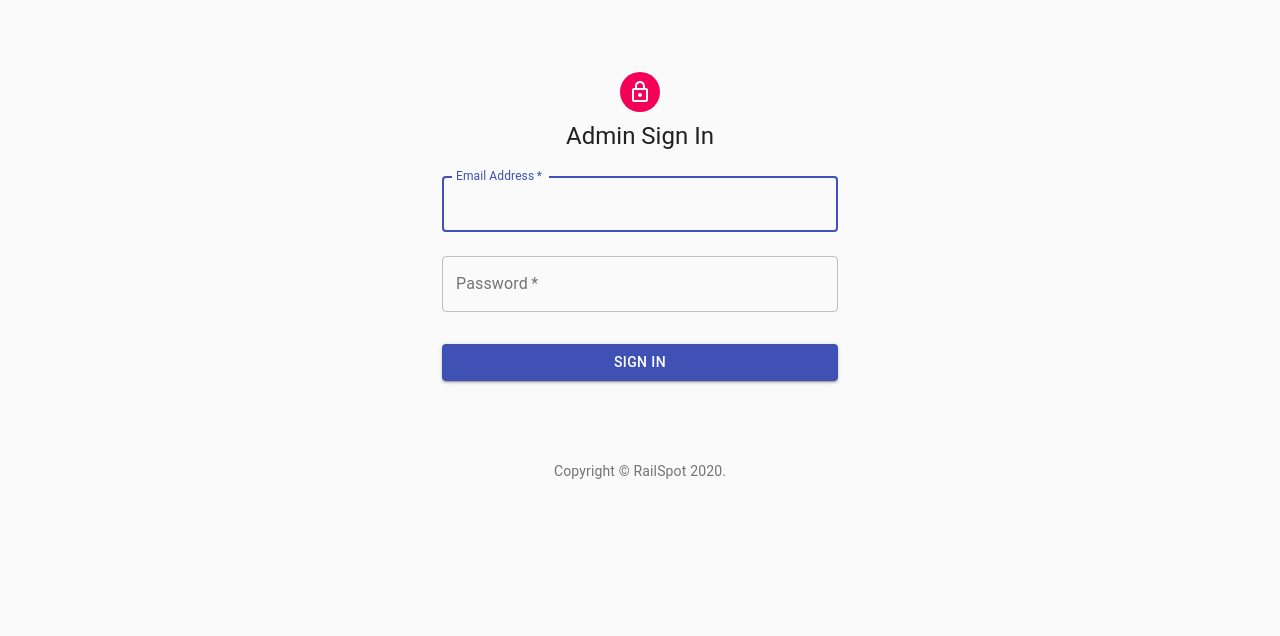
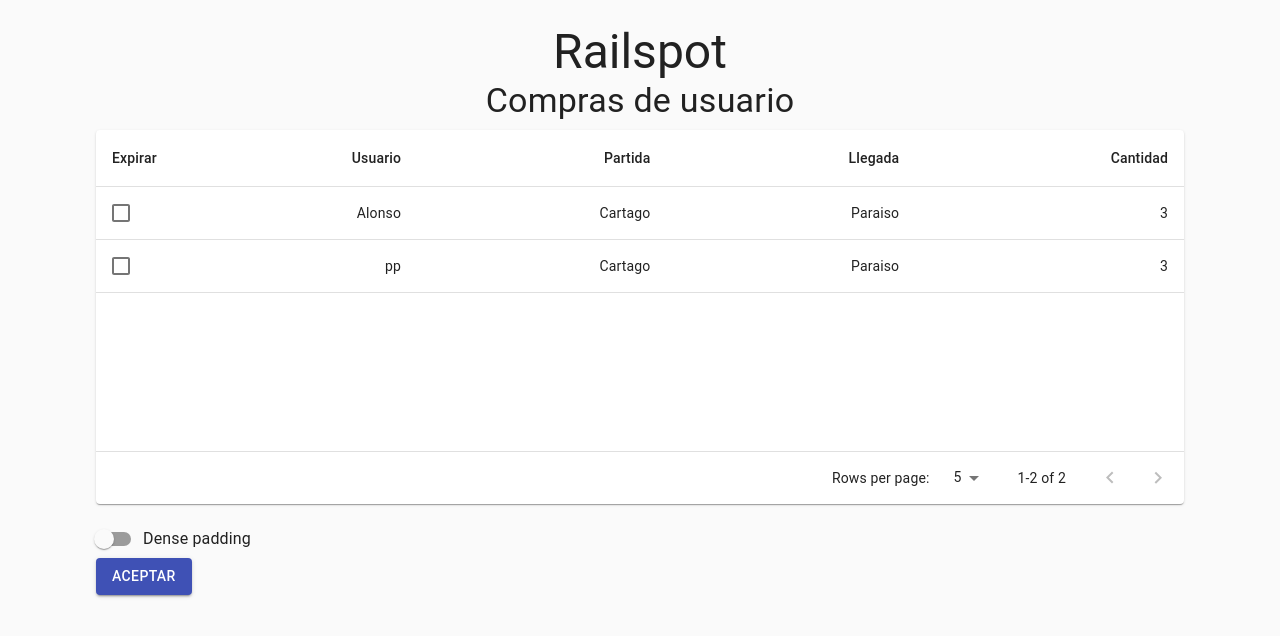
Before and after one commit to AlonsoJimenez/Frontend, a React (Create React App) app in the folder frontend/: page / in a window 1280 px wide. Shown: the top 636 px of the page. Built offline with nearby package versions, Linux system fonts and the light colour scheme.

Commit message:
Se crea pagina para visualizar las compras de usuarios

```diff
--- a/frontend/package.json
+++ b/frontend/package.json
@@ -12,7 +12,9 @@
     "@testing-library/react": "^9.5.0",
     "@testing-library/user-event": "^7.2.1",
     "axios": "^0.19.2",
+    "bootstrap": "^4.5.2",
     "react": "^16.13.1",
+    "react-bootstrap": "^1.3.0",
     "react-dom": "^16.13.1",
     "react-google-maps": "3.1.1",
     "react-native-gesture-handler": "^1.7.0",
--- /dev/null
+++ b/frontend/src/TableTickets.js
@@ -0,0 +1,250 @@
+import React from 'react';
+import PropTypes from 'prop-types';
+import Button from '@material-ui/core/Button';
+import Box from '@material-ui/core/Box';
+import { lighten, makeStyles } from '@material-ui/core/styles';
+import Table from '@material-ui/core/Table';
+import TableBody from '@material-ui/core/TableBody';
+import TableCell from '@material-ui/core/TableCell';
+import TableContainer from '@material-ui/core/TableContainer';
+import TableHead from '@material-ui/core/TableHead';
+import TablePagination from '@material-ui/core/TablePagination';
+import TableRow from '@material-ui/core/TableRow';
+import Paper from '@material-ui/core/Paper';
+import Checkbox from '@material-ui/core/Checkbox';
+import FormControlLabel from '@material-ui/core/FormControlLabel';
+import Switch from '@material-ui/core/Switch';
+
+function createData(user, from, to, number) {
+  return { user, from, to, number};
+}
+
+const rowsAux = [
+  createData("Alonso", "Cartago", "Paraiso", 3),
+  createData("pp", "Cartago", "Paraiso", 3)
+];
+
+function descendingComparator(a, b, orderBy) {
+  if (b[orderBy] < a[orderBy]) {
+    return -1;
+  }
+  if (b[orderBy] > a[orderBy]) {
+    return 1;
+  }
+  return 0;
+}
+
+function getComparator(order, orderBy) {
+  return order === 'desc'
+    ? (a, b) => descendingComparator(a, b, orderBy)
+    : (a, b) => -descendingComparator(a, b, orderBy);
+}
+
+function stableSort(array, comparator) {
+  const stabilizedThis = array.map((el, index) => [el, index]);
+  stabilizedThis.sort((a, b) => {
+    const order = comparator(a[0], b[0]);
+    if (order !== 0) return order;
+    return a[1] - b[1];
+  });
+  return stabilizedThis.map((el) => el[0]);
+}
+
+
+function EnhancedTableHead(props) {
+
+
+  return (
+    <TableHead>
+          <TableRow>
+            <TableCell>Expirar</TableCell>
+            <TableCell align="right">Usuario</TableCell>
+            <TableCell align="right">Partida</TableCell>
+            <TableCell align="right">Llegada</TableCell>
+            <TableCell align="right">Cantidad</TableCell>
+          </TableRow>
+        </TableHead>
+  );
+}
+
+EnhancedTableHead.propTypes = {
+  classes: PropTypes.object.isRequired,
+  numSelected: PropTypes.number.isRequired,
+  onRequestSort: PropTypes.func.isRequired,
+  onSelectAllClick: PropTypes.func.isRequired,
+  order: PropTypes.oneOf(['asc', 'desc']).isRequired,
+  orderBy: PropTypes.string.isRequired,
+  rowCount: PropTypes.number.isRequired,
+};
+
+
+
+
+const useStyles = makeStyles((theme) => ({
+  root: {
+    width: '100%',
+  },
+  paper: {
+    width: '100%',
+    marginBottom: theme.spacing(2),
+  },
+  table: {
+    minWidth: 750,
+  },
+  visuallyHidden: {
+    border: 0,
+    clip: 'rect(0 0 0 0)',
+    height: 1,
+    margin: -1,
+    overflow: 'hidden',
+    padding: 0,
+    position: 'absolute',
+    top: 20,
+    width: 1,
+  },
+}));
+
+export default function EnhancedTable() {
+  const classes = useStyles();
+  const [order, setOrder] = React.useState('asc');
+  const [orderBy, setOrderBy] = React.useState('calories');
+  const [selected, setSelected] = React.useState([]);
+  const [page, setPage] = React.useState(0);
+  const [dense, setDense] = React.useState(false);
+  const [rowsPerPage, setRowsPerPage] = React.useState(5);
+  const [rows, setRows] = React.useState(rowsAux);
+
+  const handleRequestSort = (event, property) => {
+    const isAsc = orderBy === property && order === 'asc';
+    setOrder(isAsc ? 'desc' : 'asc');
+    setOrderBy(property);
+  };
+
+  const handleNewRows = () => {
+    console.log(selected);
+  }
+
+
+
+  const handleClick = (event, user) => {
+    const selectedIndex = selected.indexOf(user);
+    let newSelected = [];
+
+    if (selectedIndex === -1) {
+      newSelected = newSelected.concat(selected, user);
+    } else if (selectedIndex === 0) {
+      newSelected = newSelected.concat(selected.slice(1));
+    } else if (selectedIndex === selected.length - 1) {
+      newSelected = newSelected.concat(selected.slice(0, -1));
+    } else if (selectedIndex > 0) {
+      newSelected = newSelected.concat(
+        selected.slice(0, selectedIndex),
+        selected.slice(selectedIndex + 1),
+      );
+    }
+
+    setSelected(newSelected);
+  };
+
+  const handleChangePage = (event, newPage) => {
+    setPage(newPage);
+  };
+
+
+
+  const handleChangeRowsPerPage = (event) => {
+    setRowsPerPage(parseInt(event.target.value, 10));
+    setPage(0);
+  };
+
+  const handleChangeDense = (event) => {
+    setDense(event.target.checked);
+  };
+
+  const isSelected = (user) => selected.indexOf(user) !== -1;
+
+  const emptyRows = rowsPerPage - Math.min(rowsPerPage, rows.length - page * rowsPerPage);
+
+  return (
+    <div className={classes.root}>
+      <Paper className={classes.paper}>
+        <TableContainer>
+          <Table
+            className={classes.table}
+            aria-labelledby="tableTitle"
+            size={dense ? 'small' : 'medium'}
+            aria-label="enhanced table"
+          >
+            <EnhancedTableHead
+              classes={classes}
+              numSelected={selected.length}
+              order={order}
+              orderBy={orderBy}
+              onRequestSort={handleRequestSort}
+              rowCount={rows.length}
+            />
+            <TableBody>
+              {stableSort(rows, getComparator(order, orderBy))
+                .slice(page * rowsPerPage, page * rowsPerPage + rowsPerPage)
+                .map((row, index) => {
+                  const isItemSelected = isSelected(row.user);
+                  const labelId = `enhanced-table-checkbox-${index}`;
+
+                  return (
+                    <TableRow
+                      hover
+                      role="checkbox"
+                      aria-checked={isItemSelected}
+                      tabIndex={-1}
+                      key={row.user}
+                      selected={isItemSelected}
+                    >
+                      <TableCell padding="checkbox">
+                        <Checkbox
+                          onClick={(event) => handleClick(event, row.user)}
+                          checked={isItemSelected}
+                          inputProps={{ 'aria-labelledby': labelId }}
+                        />
+                      </TableCell>
+                      <TableCell align="right">{row.user}</TableCell>
+                      <TableCell align="right">{row.from}</TableCell>
+                      <TableCell align="right">{row.to}</TableCell>
+                      <TableCell align="right">{row.number}</TableCell>
+                    </TableRow>
+                  );
+                })}
+              {emptyRows > 0 && (
+                <TableRow style={{ height: (dense ? 33 : 53) * emptyRows }}>
+                  <TableCell colSpan={6} />
+                </TableRow>
+              )}
+            </TableBody>
+          </Table>
+        </TableContainer>
+        <TablePagination
+          rowsPerPageOptions={[5, 10, 25]}
+          component="div"
+          count={rows.length}
+          rowsPerPage={rowsPerPage}
+          page={page}
+          onChangePage={handleChangePage}
+          onChangeRowsPerPage={handleChangeRowsPerPage}
+        />
+      </Paper>
+      <FormControlLabel
+        control={<Switch checked={dense} onChange={handleChangeDense} />}
+        label="Dense padding"
+      />
+      <Box  alignItems="center">
+          <Button
+            alignItems='center'
+            variant="contained"
+            color="primary"
+            onClick={()=> handleNewRows()}
+          >
+            Aceptar
+          </Button>
+          </Box>
+    </div>
+  );
+}
--- /dev/null
+++ b/frontend/src/ViewTickets.js
@@ -0,0 +1,55 @@
+import React from 'react';
+import Container from 'react-bootstrap/Container'
+import CssBaseline from '@material-ui/core/CssBaseline';
+import Typography from '@material-ui/core/Typography';
+import { makeStyles } from '@material-ui/core/styles';
+import EnhancedTable from './TableTickets'
+
+
+
+const useStyles = makeStyles((theme) => ({
+  paper: {
+    marginTop: theme.spacing(3),
+    display: 'flex',
+    flexDirection: 'column',
+    alignItems: 'center',
+  },
+  avatar: {
+    margin: theme.spacing(1),
+    backgroundColor: theme.palette.secondary.main,
+  },
+  form: {
+    alignItems: 'center',
+    width: '85%',
+    marginTop: theme.spacing(1),
+  },
+  submit: {
+    alignItems: 'center',
+    margin: theme.spacing(3, 0, 2),
+  },
+}));
+
+export default function ViewTickets() {
+  const classes = useStyles();
+
+  return (
+    <Container component="main" maxWidth="xs">
+      <CssBaseline />
+      <div className={classes.paper}>
+          <Container>
+           <Typography component="h1" variant="h3" >
+                        Railspot
+           </Typography>
+          </Container>
+        <Typography component="h1" variant="h4">
+          Compras de usuario
+        </Typography>
+        <form className={classes.form} noValidate>
+          <EnhancedTable/>
+        </form>
+      </div>
+    </Container>
+
+  );
+
+}
--- a/frontend/src/index.js
+++ b/frontend/src/index.js
@@ -3,10 +3,12 @@ import ReactDOM from 'react-dom';
 import './index.css';
 import App from './App';
 import SignIn from './AdminSignIn'
+import ViewTickets from './ViewTickets'
+import EnhancedTable from './TableTickets'
 
 ReactDOM.render(
   <React.StrictMode>
-    <SignIn />
+    <ViewTickets />
   </React.StrictMode>,
   document.getElementById('root')
 );
```
Also changed, not shown: frontend/src/AddStop.js (added), 1 other file (tests, documents, lock files or other folders).
